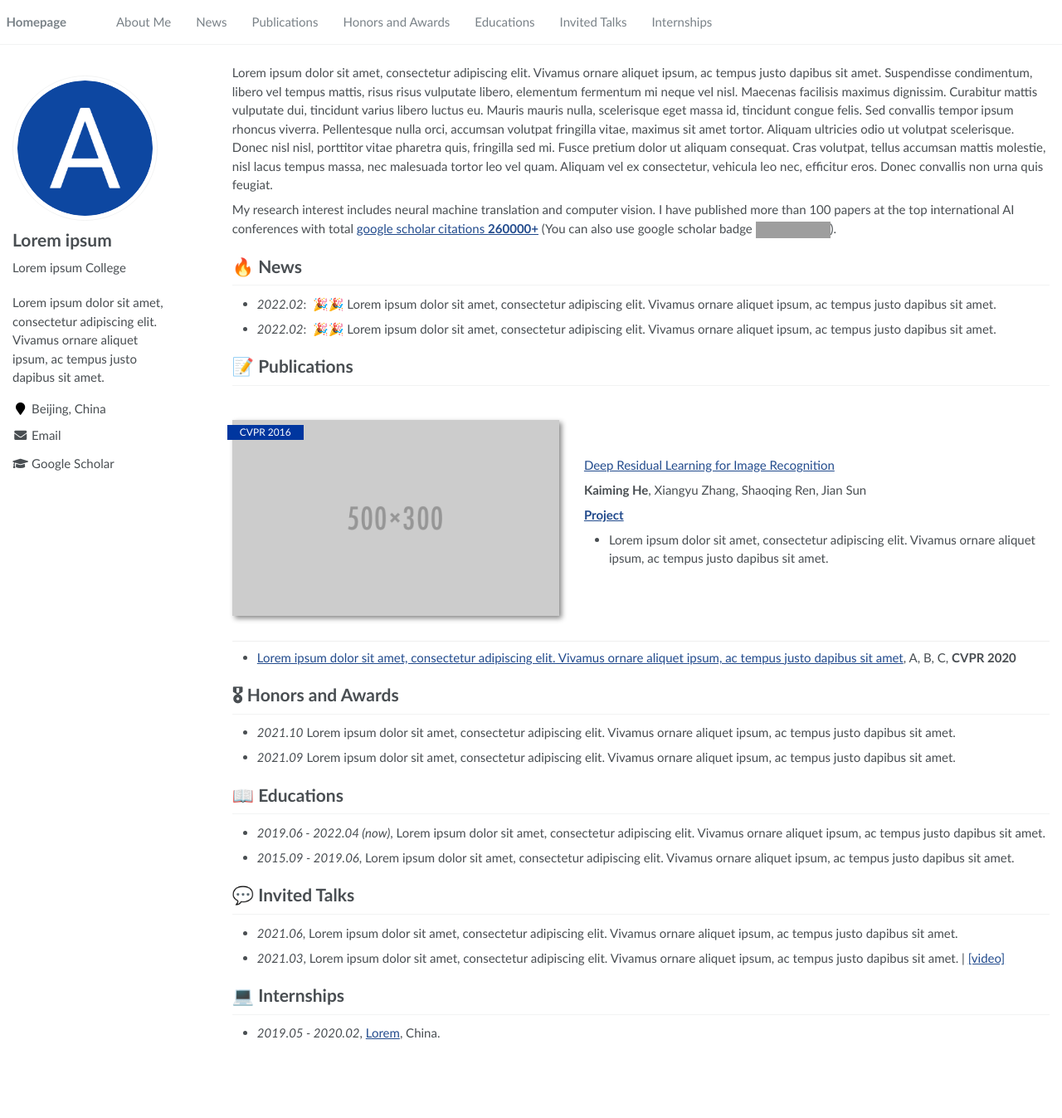
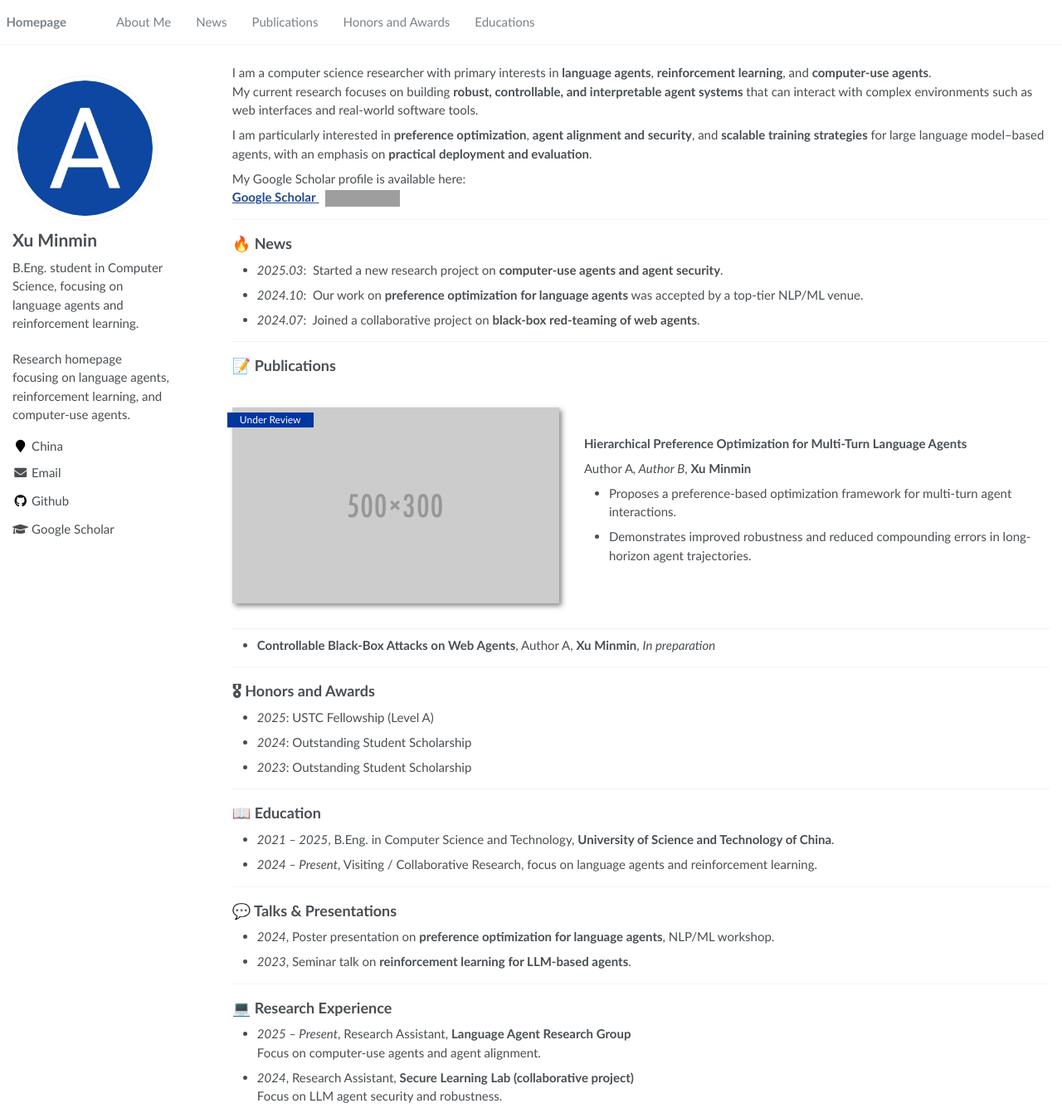
Before and after one commit to xmm-world/xmm-world.github.io, a Jekyll site: the page built from _pages/about.md, in a window 1280 px wide and 1347 px high. Shown: the whole window at 83% size. Built offline with Jekyll 4.4.1, drawn with Linux system fonts in a browser that asks for light colours; grey boxes are pictures that could not be loaded.

Commit message:
update website

```diff
--- a/_config.yml
+++ b/_config.yml
@@ -1,35 +1,33 @@
 # Welcome to Jekyll!
 #
-# This config file is meant for settings that affect your entire site, values
-# which you are expected to set up once and rarely need to edit after that.
-# For technical reasons, this file is *NOT* reloaded automatically when you use
-# `jekyll serve`. If you change this file, please restart the server process.
+# This config file is meant for settings that affect your entire site.
+# If you change this file, please restart the server process.
 
 # Site Settings
-title                    : "Lorem ipsum"
-description              : "Lorem ipsum dolor sit amet, consectetur adipiscing elit. Vivamus ornare aliquet ipsum, ac tempus justo dapibus sit amet. "
-repository               : "RayeRen/acad-homepage.github.io"
+title                    : "Xu Minmin"
+description              : "Research homepage focusing on language agents, reinforcement learning, and computer-use agents."
+repository               : "xuminmin/acad-homepage.github.io"
 google_scholar_stats_use_cdn : true
 
-# google analytics
-google_analytics_id      :  # get google_analytics_id from https://analytics.google.com/analytics/
+# Google Analytics
+google_analytics_id      :
 
 # SEO Related
-google_site_verification :  # get google_site_verification from https://search.google.com/search-console/about
-bing_site_verification   :  # get bing_site_verification from https://www.bing.com/webmasters/about
-baidu_site_verification  :  # get baidu_site_verification from https://ziyuan.baidu.com/login/index?u=/site/index
+google_site_verification :
+bing_site_verification   :
+baidu_site_verification  :
 
 # Site Author
 author:
-  name             : "Lorem ipsum"
+  name             : "Xu Minmin"
   avatar           : "images/android-chrome-512x512.png"
-  bio              : "Lorem ipsum College"
-  location         : "Beijing, China"
+  bio              : "B.Eng. student in Computer Science, focusing on language agents and reinforcement learning."
+  location         : "China"
   employer         :
   pubmed           :
   googlescholar    : "https://scholar.google.com/citations?user=YOUR_GOOGLE_SCHOLAR_ID"
-  email            : "Lorem@ipsum.com"
-  researchgate     :  # e.g., "https://www.researchgate.net/profile/yourprofile"
+  email            : "xuminmin@outlook.com"
+  researchgate     :
   uri              :
   bitbucket        :
   codepen          :
@@ -37,18 +35,18 @@ author:
   flickr           :
   facebook         :
   foursquare       :
-  github           : # e.g., "github username"
+  github           : "xuminmin"
   google_plus      :
   keybase          :
   instagram        :
-  impactstory      : # e.g., "https://profiles.impactstory.org/u/xxxx-xxxx-xxxx-xxxx"
+  impactstory      :
   lastfm           :
-  linkedin         : # e.g., "linkedin username"
-  dblp             : # e.g., "https://dblp.org/pid/xx/xxxx.html"
-  orcid            : # e.g., "https://orcid.org/xxxx"
+  linkedin         :
+  dblp             :
+  orcid            :
   pinterest        :
   soundcloud       :
-  stackoverflow    : # http://stackoverflow.com/users/123456/username
+  stackoverflow    :
   steam            :
   tumblr           :
   twitter          :
@@ -58,12 +56,12 @@ author:
   youtube          :
   wikipedia        :
 
-
 # Reading Files
 include:
   - .htaccess
   - _pages
   - files
+
 exclude:
   - docs
   - google_scholar_crawler
@@ -91,12 +89,13 @@ exclude:
   - package.json
   - tmp
   - vendor
+
 keep_files:
   - .git
   - .svn
+
 encoding: "utf-8"
 markdown_ext: "markdown,mkdown,mkdn,mkd,md"
-
 
 # Conversion
 markdown: kramdown
@@ -104,7 +103,6 @@ highlighter: rouge
 lsi: false
 excerpt_separator: "\n\n"
 incremental: false
-
 
 # Markdown Processing
 kramdown:
@@ -119,7 +117,6 @@ kramdown:
 
 # Defaults
 defaults:
-  # _pages
   - scope:
       path: ""
       type: pages
@@ -127,17 +124,14 @@ defaults:
       layout: default
       author_profile: true
 
-
 # Sass/SCSS
 sass:
   sass_dir: _sass
-  style: compressed # http://sass-lang.com/documentation/file.SASS_REFERENCE.html#output_style
-
+  style: compressed
 
 # Outputting
 permalink: /:categories/:title/
-timezone: Asia/Shanghai # http://en.wikipedia.org/wiki/List_of_tz_database_time_zones
-
+timezone: Asia/Shanghai
 
 # Plugins
 plugins:
@@ -146,7 +140,7 @@ plugins:
   - jekyll-gist
   - jekyll-feed
   - jekyll-redirect-from
-# mimic GitHub Pages with --safe
+
 whitelist:
   - jekyll-paginate
   - jekyll-sitemap
@@ -154,9 +148,7 @@ whitelist:
   - jekyll-feed
   - jemoji
 
-
 # HTML Compression
-# - http://jch.penibelst.de/
 compress_html:
   clippings: all
   ignore:
--- a/_data/navigation.yml
+++ b/_data/navigation.yml
@@ -14,9 +14,3 @@ main:
 
   - title: "Educations"
     url: "/#-educations"
-
-  - title: "Invited Talks"
-    url: "/#-invited-talks"
-
-  - title: "Internships"
-    url: "/#-internships"
--- a/_pages/about.md
+++ b/_pages/about.md
@@ -17,42 +17,75 @@ redirect_from:
 
 <span class='anchor' id='about-me'></span>
 
-Lorem ipsum dolor sit amet, consectetur adipiscing elit. Vivamus ornare aliquet ipsum, ac tempus justo dapibus sit amet. Suspendisse condimentum, libero vel tempus mattis, risus risus vulputate libero, elementum fermentum mi neque vel nisl. Maecenas facilisis maximus dignissim. Curabitur mattis vulputate dui, tincidunt varius libero luctus eu. Mauris mauris nulla, scelerisque eget massa id, tincidunt congue felis. Sed convallis tempor ipsum rhoncus viverra. Pellentesque nulla orci, accumsan volutpat fringilla vitae, maximus sit amet tortor. Aliquam ultricies odio ut volutpat scelerisque. Donec nisl nisl, porttitor vitae pharetra quis, fringilla sed mi. Fusce pretium dolor ut aliquam consequat. Cras volutpat, tellus accumsan mattis molestie, nisl lacus tempus massa, nec malesuada tortor leo vel quam. Aliquam vel ex consectetur, vehicula leo nec, efficitur eros. Donec convallis non urna quis feugiat.
+I am a computer science researcher with primary interests in **language agents**, **reinforcement learning**, and **computer-use agents**.
+My current research focuses on building **robust, controllable, and interpretable agent systems** that can interact with complex environments such as web interfaces and real-world software tools.
 
-My research interest includes neural machine translation and computer vision. I have published more than 100 papers at the top international AI conferences with total <a href='https://scholar.google.com/citations?user=DhtAFkwAAAAJ'>google scholar citations <strong><span id='total_cit'>260000+</span></strong></a> (You can also use google scholar badge <a href='https://scholar.google.com/citations?user=DhtAFkwAAAAJ'><img src="https://img.shields.io/endpoint?url={{ url | url_encode }}&logo=Google%20Scholar&labelColor=f6f6f6&color=9cf&style=flat&label=citations"></a>).
+I am particularly interested in **preference optimization**, **agent alignment and security**, and **scalable training strategies** for large language model–based agents, with an emphasis on **practical deployment and evaluation**.
 
+My Google Scholar profile is available here:
+<a href='https://scholar.google.com/citations?user=YOUR_GOOGLE_SCHOLAR_ID'>
+<strong><span id='total_cit'>Google Scholar</span></strong>
+</a>
+&nbsp;
+<a href='https://scholar.google.com/citations?user=YOUR_GOOGLE_SCHOLAR_ID'>
+<img src="https://img.shields.io/endpoint?url={{ url | url_encode }}&logo=Google%20Scholar&labelColor=f6f6f6&color=9cf&style=flat&label=citations">
+</a>
 
-# 🔥 News
-- *2022.02*: &nbsp;🎉🎉 Lorem ipsum dolor sit amet, consectetur adipiscing elit. Vivamus ornare aliquet ipsum, ac tempus justo dapibus sit amet.
-- *2022.02*: &nbsp;🎉🎉 Lorem ipsum dolor sit amet, consectetur adipiscing elit. Vivamus ornare aliquet ipsum, ac tempus justo dapibus sit amet.
+---
 
-# 📝 Publications
+## 🔥 News
+- *2025.03*: &nbsp;Started a new research project on **computer-use agents and agent security**.
+- *2024.10*: &nbsp;Our work on **preference optimization for language agents** was accepted by a top-tier NLP/ML venue.
+- *2024.07*: &nbsp;Joined a collaborative project on **black-box red-teaming of web agents**.
 
-<div class='paper-box'><div class='paper-box-image'><div><div class="badge">CVPR 2016</div><img src='images/500x300.png' alt="sym" width="100%"></div></div>
-<div class='paper-box-text' markdown="1">
+---
 
-[Deep Residual Learning for Image Recognition](https://openaccess.thecvf.com/content_cvpr_2016/papers/He_Deep_Residual_Learning_CVPR_2016_paper.pdf)
+## 📝 Publications
 
-**Kaiming He**, Xiangyu Zhang, Shaoqing Ren, Jian Sun
+<div class='paper-box'>
+  <div class='paper-box-image'>
+    <div>
+      <div class="badge">Under Review</div>
+      <img src='images/500x300.png' alt="paper" width="100%">
+    </div>
+  </div>
+  <div class='paper-box-text' markdown="1">
 
-[**Project**](https://scholar.google.com/citations?view_op=view_citation&hl=zh-CN&user=DhtAFkwAAAAJ&citation_for_view=DhtAFkwAAAAJ:ALROH1vI_8AC) <strong><span class='show_paper_citations' data='DhtAFkwAAAAJ:ALROH1vI_8AC'></span></strong>
-- Lorem ipsum dolor sit amet, consectetur adipiscing elit. Vivamus ornare aliquet ipsum, ac tempus justo dapibus sit amet.
+**Hierarchical Preference Optimization for Multi-Turn Language Agents**
+
+Author A*, Author B*, **Xu Minmin**
+
+- Proposes a preference-based optimization framework for multi-turn agent interactions.
+- Demonstrates improved robustness and reduced compounding errors in long-horizon agent trajectories.
+
 </div>
 </div>
 
-- [Lorem ipsum dolor sit amet, consectetur adipiscing elit. Vivamus ornare aliquet ipsum, ac tempus justo dapibus sit amet](https://github.com), A, B, C, **CVPR 2020**
+- **Controllable Black-Box Attacks on Web Agents**, Author A, **Xu Minmin**, *In preparation*
 
-# 🎖 Honors and Awards
-- *2021.10* Lorem ipsum dolor sit amet, consectetur adipiscing elit. Vivamus ornare aliquet ipsum, ac tempus justo dapibus sit amet.
-- *2021.09* Lorem ipsum dolor sit amet, consectetur adipiscing elit. Vivamus ornare aliquet ipsum, ac tempus justo dapibus sit amet.
+---
 
-# 📖 Educations
-- *2019.06 - 2022.04 (now)*, Lorem ipsum dolor sit amet, consectetur adipiscing elit. Vivamus ornare aliquet ipsum, ac tempus justo dapibus sit amet.
-- *2015.09 - 2019.06*, Lorem ipsum dolor sit amet, consectetur adipiscing elit. Vivamus ornare aliquet ipsum, ac tempus justo dapibus sit amet.
+## 🎖 Honors and Awards
+- *2025*: USTC Fellowship (Level A)
+- *2024*: Outstanding Student Scholarship
+- *2023*: Outstanding Student Scholarship
 
-# 💬 Invited Talks
-- *2021.06*, Lorem ipsum dolor sit amet, consectetur adipiscing elit. Vivamus ornare aliquet ipsum, ac tempus justo dapibus sit amet.
-- *2021.03*, Lorem ipsum dolor sit amet, consectetur adipiscing elit. Vivamus ornare aliquet ipsum, ac tempus justo dapibus sit amet.  \| [\[video\]](https://github.com/)
+---
 
-# 💻 Internships
-- *2019.05 - 2020.02*, [Lorem](https://github.com/), China.
+## 📖 Education
+- *2021 – 2025*, B.Eng. in Computer Science and Technology, **University of Science and Technology of China**.
+- *2024 – Present*, Visiting / Collaborative Research, focus on language agents and reinforcement learning.
+
+---
+
+## 💬 Talks & Presentations
+- *2024*, Poster presentation on **preference optimization for language agents**, NLP/ML workshop.
+- *2023*, Seminar talk on **reinforcement learning for LLM-based agents**.
+
+---
+
+## 💻 Research Experience
+- *2025 – Present*, Research Assistant, **Language Agent Research Group**
+  Focus on computer-use agents and agent alignment.
+- *2024*, Research Assistant, **Secure Learning Lab (collaborative project)**
+  Focus on LLM agent security and robustness.
```
